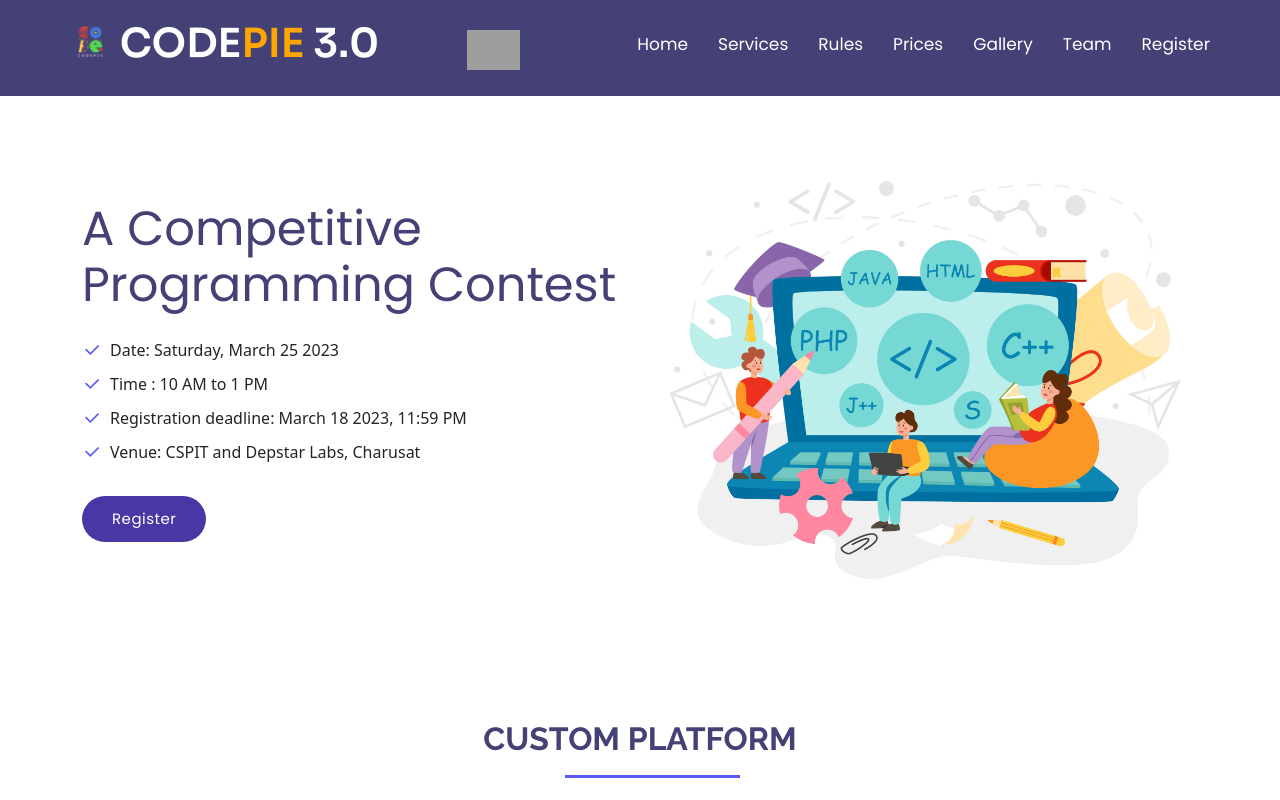
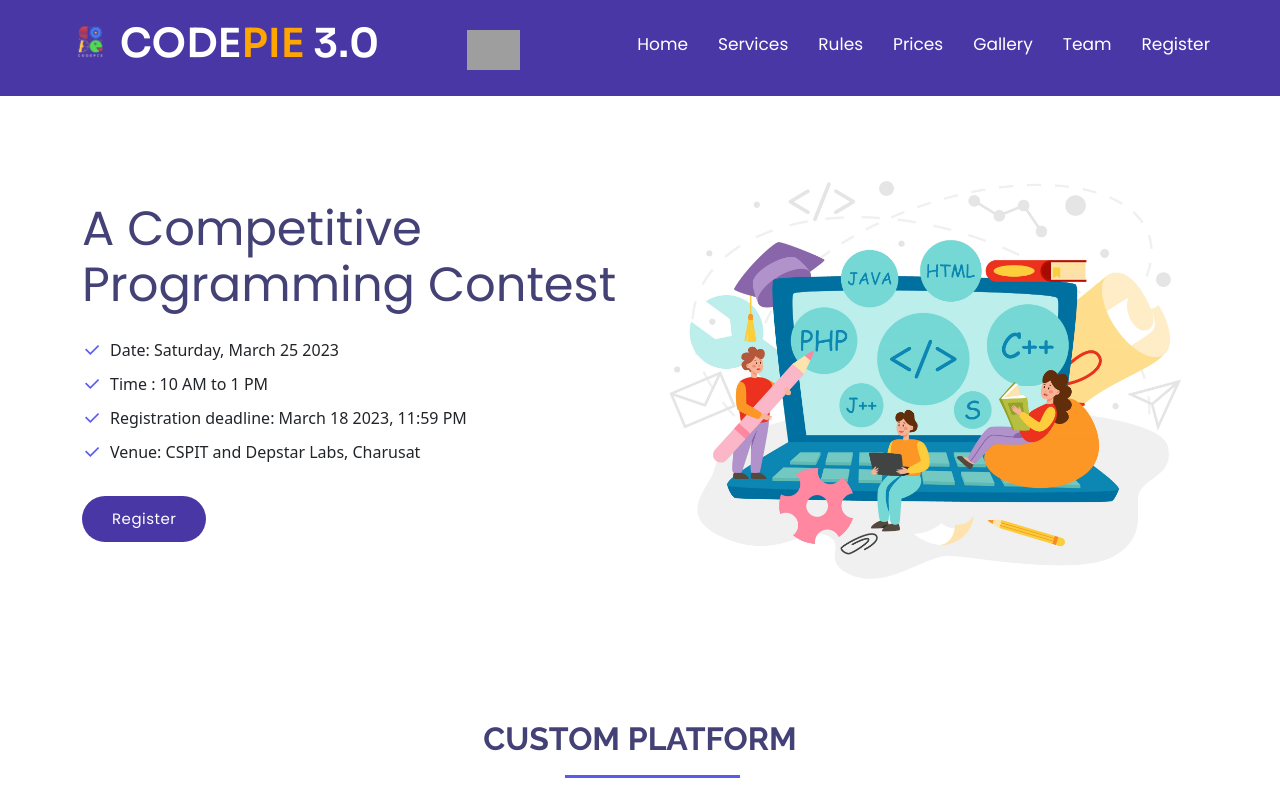
Before and after one commit to Mann-Chandarana/Codepie3.0_new, a React (Create React App) app: page / in a window 1280 px wide. Shown: the top 800 px of the page. Built offline with nearby package versions, Linux system fonts and the light colour scheme; grey boxes are pictures that could not be loaded.

Commit message:
Commiting new changes

```diff
--- a/src/components/Navbar.jsx
+++ b/src/components/Navbar.jsx
@@ -2,7 +2,7 @@ import React from 'react'
 
 export const Navbar = () => {
     return (
-        <header style={{backgroundColor:"#434175",paddingBottom:"12px"}} id="header" className="fixed-top">
+        <header style={{backgroundColor:"#4937a6",paddingBottom:"12px"}} id="header" className="fixed-top">
             <div style={{padding: "5px 0"}} className="container d-flex align-items-center justify-content-between">
 
                 <h1 className="navbar-brand"><a style={{textDecoration:"none",color:"white"}} href="index.html"><img className='codepie-img' src="1.png" alt="" />   CODE<span style={{color:"orange"}}>PIE</span> 3.0</a></h1>
```
